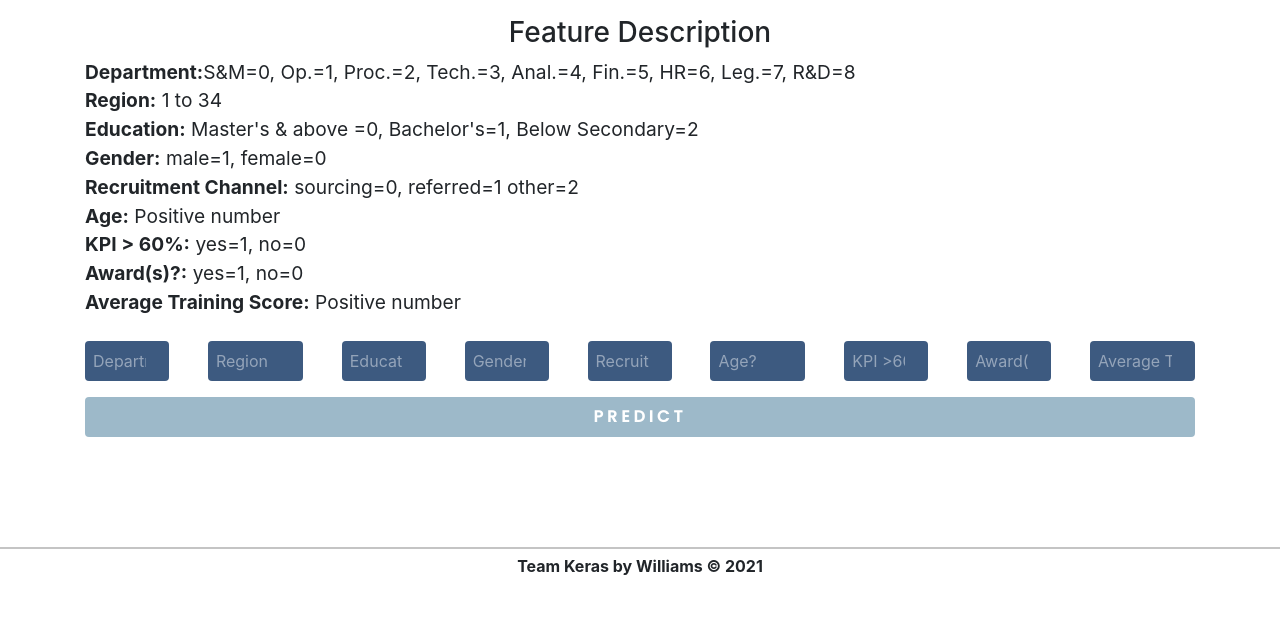
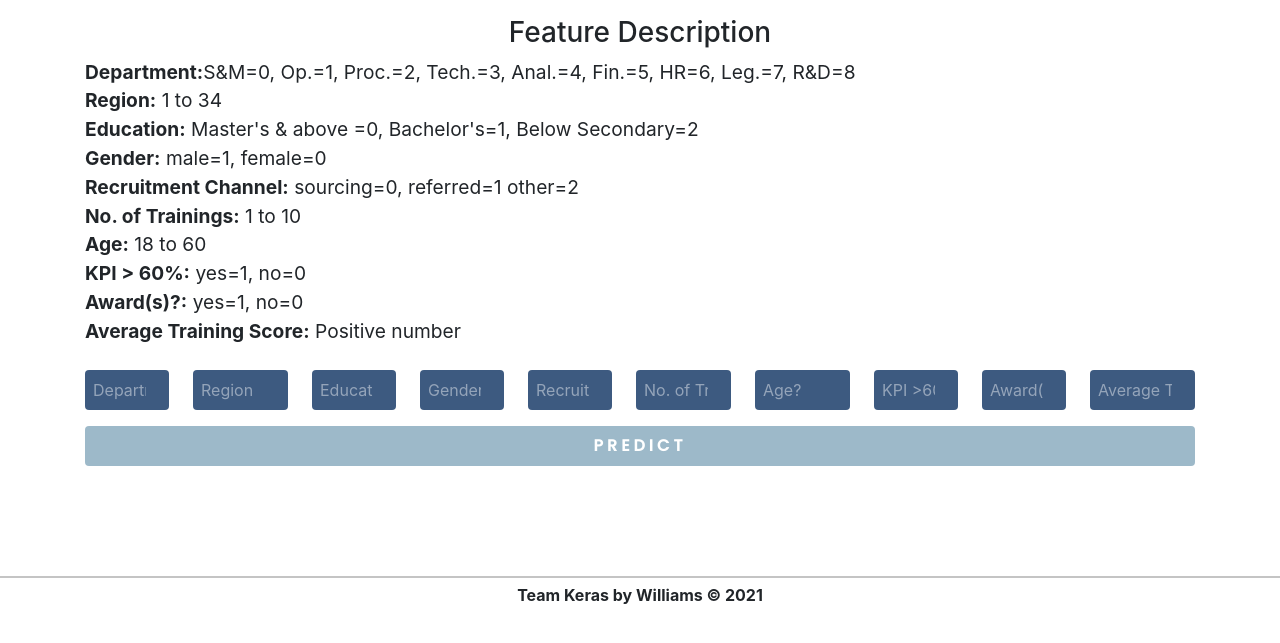
Before and after one commit to Timmecom/HRAnalyticsClassification, a Flask app: page / in a window 1280 px wide. Shown: the part 88-731 px from the top of the page. Run offline with Flask 2, Linux system fonts and the light colour scheme; parts of the project's set-up code (start-up, migrations or seed data) failed here and were passed over; some libraries are stand-ins or nearby versions.

Commit message:
Update index.html

```diff
--- a/templates/index.html
+++ b/templates/index.html
@@ -25,7 +25,8 @@
                 <li class=''><strong>Education:</strong> Master's & above =0, Bachelor's=1, Below Secondary=2</li>
                 <li class=''><strong>Gender:</strong> male=1, female=0</li>
                 <li class=''><strong>Recruitment Channel:</strong> sourcing=0, referred=1 other=2</li>
-                <li class=''><strong>Age:</strong> Positive number</li>
+                <li class=''><strong>No. of Trainings:</strong> 1 to 10</li>
+                <li class=''><strong>Age:</strong> 18 to 60</li>
                 <li class=''><strong>KPI > 60%:</strong> yes=1, no=0</li>
                 <li class=''><strong>Award(s)?:</strong> yes=1, no=0</li>
                 <li class=''><strong>Average Training Score:</strong> Positive number</li>
@@ -38,6 +39,7 @@
                 <input class="p-2 my-2" type="number" min="0" max="2" name="education" placeholder="Education" required="required"/>
                 <input class="p-2 my-2" type="number" min="0" max="1" name="gender" placeholder="Gender" required="required"/>
                 <input class="p-2 my-2" type="number" min="1" max="3" name="recruitment_channel" placeholder="Recruitment Channel" required="required"/>
+                <input class="p-2 my-2" type="number" min="1" max="10" name="no_of_trainings" placeholder="No. of Trainings" required="required"/>
                 <input class="p-2 my-2" type="number" min="18" max="60" name="age" placeholder="Age?" required="required"/>
                 <input class="p-2 my-2" type="number" min="0" max="1" name="KPIs_met >60%" placeholder="KPI >60%?" required="required"/>
                 <input class="p-2 my-2" type="number" min="0" max="1" name="awards_won?" placeholder="Award(s)?" required="required"/>
```
